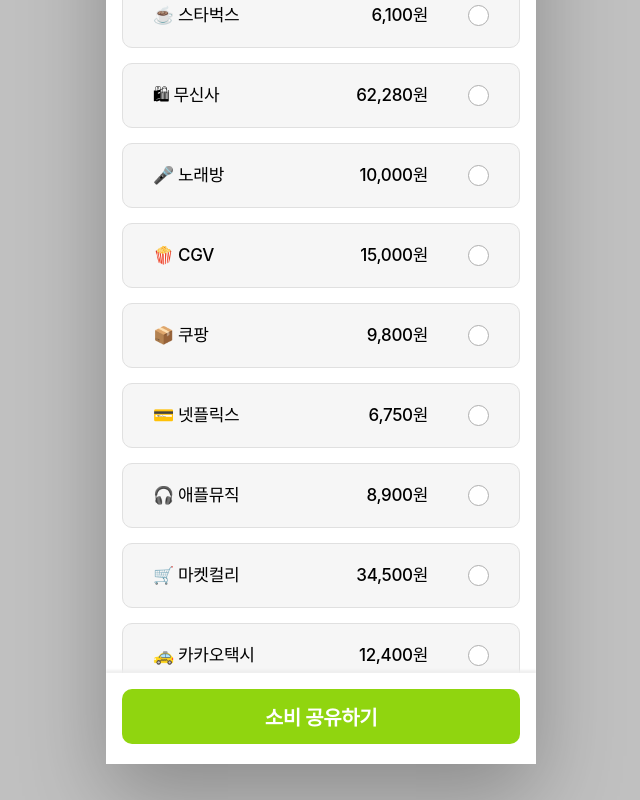
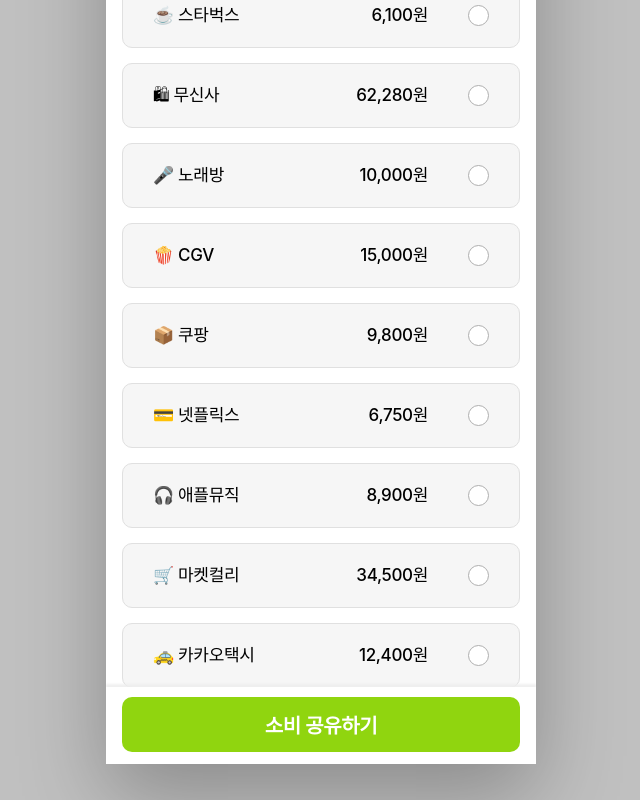
Before and after one commit to nahyune/uxui, a React (Vite) app: page /add-spending in a window 1280 px wide. Shown: the part 204-1004 px from the top of the page, without its empty margins (319-959 px from the left). Built offline with nearby package versions, Linux system fonts and the light colour scheme; a web font is replaced by a local one.

Commit message:
소비 공유하기 버튼 상단 여백 축소

```diff
--- a/src/styles/pages.css
+++ b/src/styles/pages.css
@@ -242,7 +242,7 @@
 
 /* 공유 버튼 — 피그마 height:55px, radius:10px, 20px SemiBold */
 .add-share-area {
-  padding: 16px 16px 20px;
+  padding: 10px 16px 12px;
   background: #fff; flex-shrink: 0;
   box-shadow: 0 -3px 2px rgba(237,237,237,0.84);
 }
```
